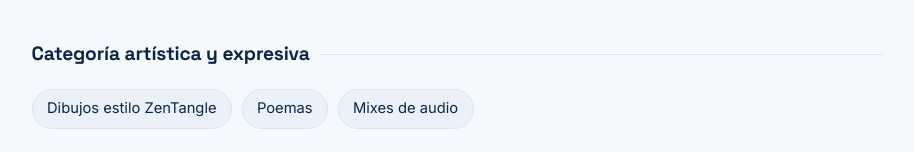
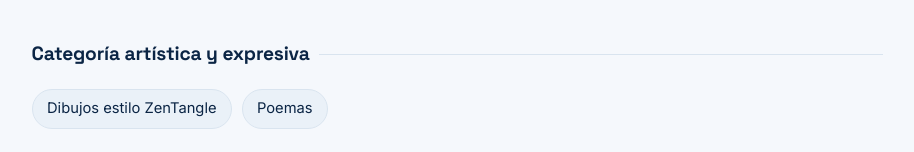
Before and after one commit to gabo28yt-droid/prueba, a plain HTML site: page index.html in a window 1280 px wide. Shown: the part 5284-5436 px from the top of the page, without its empty margins (346-1260 px from the left). Drawn offline with Linux system fonts and the light colour scheme.

Commit message:
Remove 'Mixes de audio' from the list

```diff
--- a/index.html
+++ b/index.html
@@ -314,7 +314,6 @@
     <ul class="art-list">
       <li>Dibujos estilo ZenTangle</li>
       <li>Poemas</li>
-      <li>Mixes de audio</li>
     </ul>
 
     <div class="art-gallery">
```
